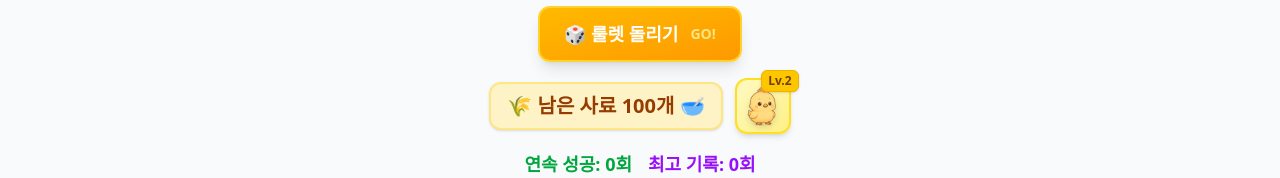
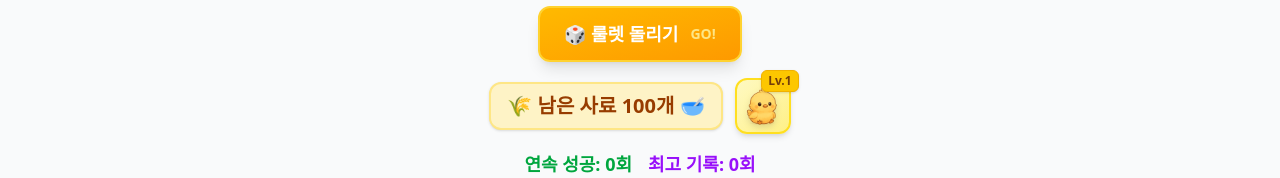
Before and after one commit to bonyoungkoo/chick-n-spin, a Next.js app: page / in a window 1280 px wide. Shown: the part 388-566 px from the top of the page. Built offline with nearby package versions, Linux system fonts and the light colour scheme.

Commit message:
캐릭터 레벨 로직 변경

```diff
--- a/src/components/Roulette.tsx
+++ b/src/components/Roulette.tsx
@@ -69,7 +69,7 @@ export default function Roulette() {
   } = useGameStore();
 
   // 현재 점수에 따른 캐릭터 레벨 계산
-  const characterLevel = Math.min(10, Math.floor(score / 100) + 1);
+  const characterLevel = Math.min(10, Math.floor(score / 100));
 
   const handleBet = (value: string) => {
     if (spinning) return;
```
